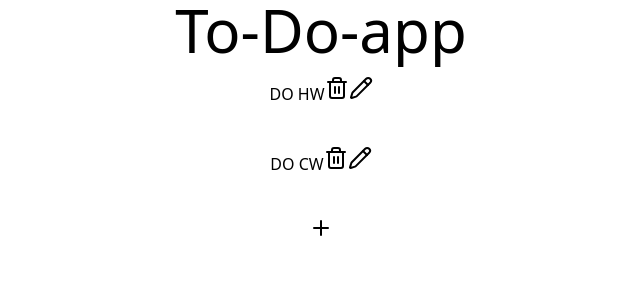
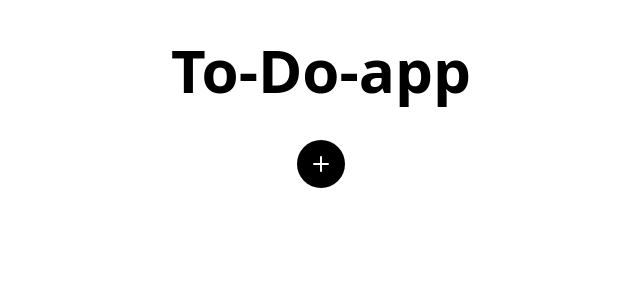
Before and after one commit to Tejas1333/Web_Apps, a Next.js app: page /todo in a window 1280 px wide. Shown: the top 300 px of the page, without its empty margins (319-959 px from the left). Built offline with nearby package versions, Linux system fonts and the light colour scheme.

Commit message:
MarkComplete LocalStorage Priority

```diff
--- a/src/app/todo/page.js
+++ b/src/app/todo/page.js
@@ -1,24 +1,49 @@
 "use client";
 import React from "react";
-import { useState } from "react";
+import { useState, useEffect } from "react";
 import { Trash2 } from "lucide-react";
-import { Pencil } from "lucide-react";
-import { Plus } from "lucide-react";
+import { Pencil, Plus, Square, CheckSquare } from "lucide-react";
 import { nanoid } from "nanoid";
 
 export default function Todo() {
   const [addingTask, setAddingTask] = useState("");
   const [updatingTask, setUpdatingTask] = useState("");
-  const [todos, setTodos] = useState([
-    { id: nanoid(), text: "DO HW" },
-    { id: nanoid(), text: "DO CW" },
-  ]);
+  const [todos, setTodos] = useState([]);
   const [isAdding, setIsAdding] = useState(false);
   const [isUpdatingTodoId, setIsUpdatingTodoId] = useState(null);
+  const [priority, setPriority] = useState("Low");
+
+  const priorityOrder = {
+    High: 3,
+    Medium: 2,
+    Low: 1,
+  };
+  const sortedTodos = [...todos].sort(
+    (a, b) => priorityOrder[b.priority] - priorityOrder[a.priority],
+  );
+
+  useEffect(() => {
+    const savedTodo = localStorage.getItem("todos");
+    if (savedTodo) {
+      setTodos(JSON.parse(savedTodo));
+    }
+  }, []);
+
+  useEffect(() => {
+    localStorage.setItem("todos", JSON.stringify(todos));
+  }, [todos]);
 
   function addTodo() {
+    if (!addingTask.trim()) return;
+
+    const newTodo = {
+      id: nanoid(),
+      text: addingTask,
+      priority: priority,
+      complete: false,
+    };
     setTodos(() => {
-      return [...todos, { id: nanoid(), text: addingTask }];
+      return [...todos, newTodo];
     });
     setIsAdding(false);
     setAddingTask("");
@@ -28,8 +53,20 @@ export default function Todo() {
     const newArr = todos.filter((todo) => id != todo.id);
     setTodos(newArr);
   }
+  function toggleTodo(id) {
+    const toggleTodo = todos.map((todo) => {
+      if (id == todo.id) {
+        return { ...todo, complete: !todo.complete };
+      }
+      return todo;
+    });
+
+    setTodos(toggleTodo);
+  }
 
   function updateTodo(id) {
+    if (!updatingTask.trim()) return;
+
     const updatedTodos = todos.map((todo) => {
       if (id == todo.id) {
         return { ...todo, text: updatingTask };
@@ -46,43 +83,74 @@ export default function Todo() {
   return (
     <>
       {/* Title */}
-      <div className="text-6xl flex justify-center">To-Do-app</div>
+      <div className="text-6xl font-bold text-center mt-10">To-Do-app</div>
 
       {/* Showing Todos */}
-      <div className="flex flex-col items-center gap-10 m-4">
-        {todos.map((todo) => {
+      <div className="flex flex-col items-center gap-6 mt-10">
+        {sortedTodos.map((todo) => {
           return (
-            <div key={todo.id} className="flex gap-10">
+            <div
+              key={todo.id}
+              className="flex items-center justify-between w-100 p-4 rounded-lg"
+              style={{
+                background:
+                  todo.priority === "High"
+                    ? "red"
+                    : todo.priority === "Medium"
+                      ? "yellow"
+                      : "green",
+              }}
+            >
               {todo.id == isUpdatingTodoId ? (
-                <div>
+                <div className="flex gap-3 w-full">
                   <input
                     type="text"
                     value={updatingTask}
                     onChange={(e) => {
                       setUpdatingTask(e.target.value);
                     }}
+                    className="border px-3 py-1 rounded w-full"
                   />
+
                   <button
                     onClick={() => {
                       updateTodo(todo.id);
                     }}
+                    className="bg-black text-white px-3 rounded cursor-pointer"
                   >
                     Submit
                   </button>
                 </div>
               ) : (
-                <div>
+                <div className="flex items-center justify-between w-full">
+                  <p
+                    style={{
+                      textDecoration: todo.complete ? "line-through" : "none",
+                    }}
+                  >
                     {todo.text}
+                  </p>
+
+                  <div className="flex gap-4">
                     <button
-                    className="hover:cursor-pointer"
+                      className="cursor-pointer"
+                      onClick={() => {
+                        toggleTodo(todo.id);
+                      }}
+                    >
+                      {todo.complete ? <CheckSquare /> : <Square />}
+                    </button>
+                    <button
+                      className="cursor-pointer"
                       onClick={() => {
                         deleteTodo(todo.id);
                       }}
                     >
                       <Trash2 />
                     </button>
+
                     <button
-                    className="hover:cursor-pointer"
+                      className="cursor-pointer"
                       onClick={() => {
                         setUpdatingTask(todo.text);
                         setIsUpdatingTodoId(todo.id);
@@ -91,13 +159,14 @@ export default function Todo() {
                       <Pencil />
                     </button>
                   </div>
+                </div>
               )}
             </div>
           );
         })}
 
         {isAdding ? (
-          <div>
+          <div className="flex gap-3">
             <input
               type="text"
               placeholder="Add task"
@@ -105,12 +174,29 @@ export default function Todo() {
               onChange={(e) => {
                 setAddingTask(e.target.value);
               }}
+              className="border px-3 py-2 rounded"
             />
-            <button onClick={addTodo}>submit</button>
+            <select
+              value={priority}
+              onChange={(e) => {
+                setPriority(e.target.value);
+              }}
+              className="border px-3 py-2 rounded"
+            >
+              <option value="Low">Low</option>
+              <option value="Medium">Medium</option>
+              <option value="High">High</option>
+            </select>
+            <button
+              onClick={addTodo}
+              className="bg-black text-white px-4 py-2 rounded cursor-pointer"
+            >
+              Submit
+            </button>
           </div>
         ) : (
           <button
-            className="hover:cursor-pointer"
+            className="bg-black text-white p-3 rounded-full cursor-pointer"
             onClick={() => {
               setIsAdding(true);
             }}
```
Lines whose indentation alone changed are shown as unchanged.
